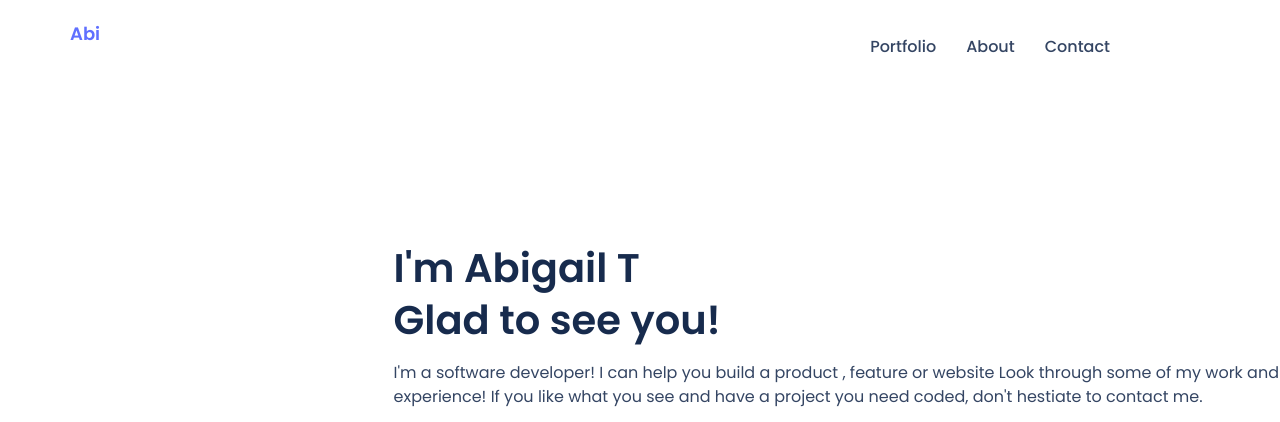
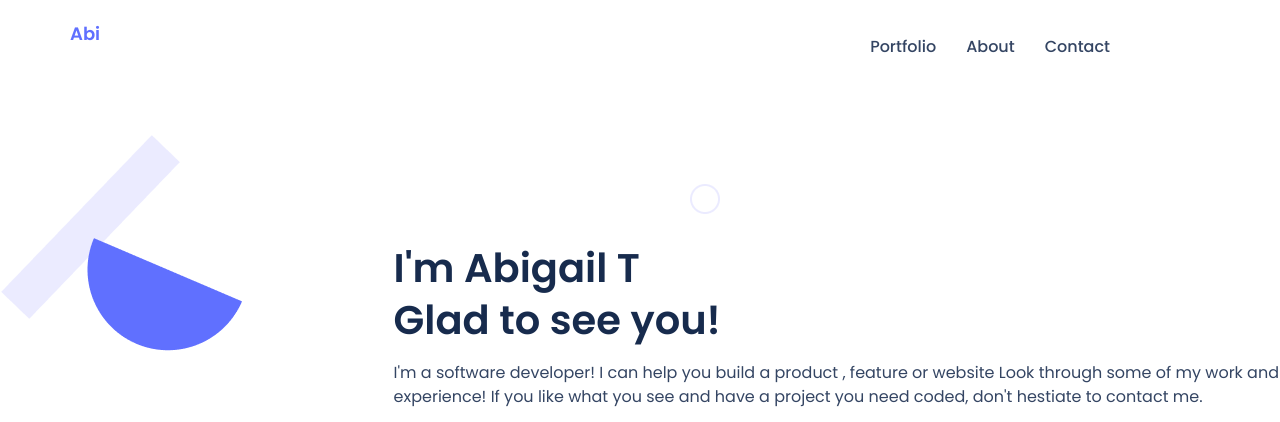
Before and after one commit to abenaTenkorang/Portfolio, a website: page index.html in a window 1280 px wide. Shown: the top 422 px of the page. Drawn offline with Linux system fonts and the light colour scheme.

Commit message:
Updated header image

```diff
--- a/style.css
+++ b/style.css
@@ -836,8 +836,8 @@ ul li {
 
   .header-section {
     width: 100%;
-    background-image: url(./images/Header-bg.png);
-    background-position: center;
+    background-image: url(./images/header-bg.png);
+    background-position: unset;
     background-repeat: no-repeat;
     padding: 200px;
     justify-content: center;
```
